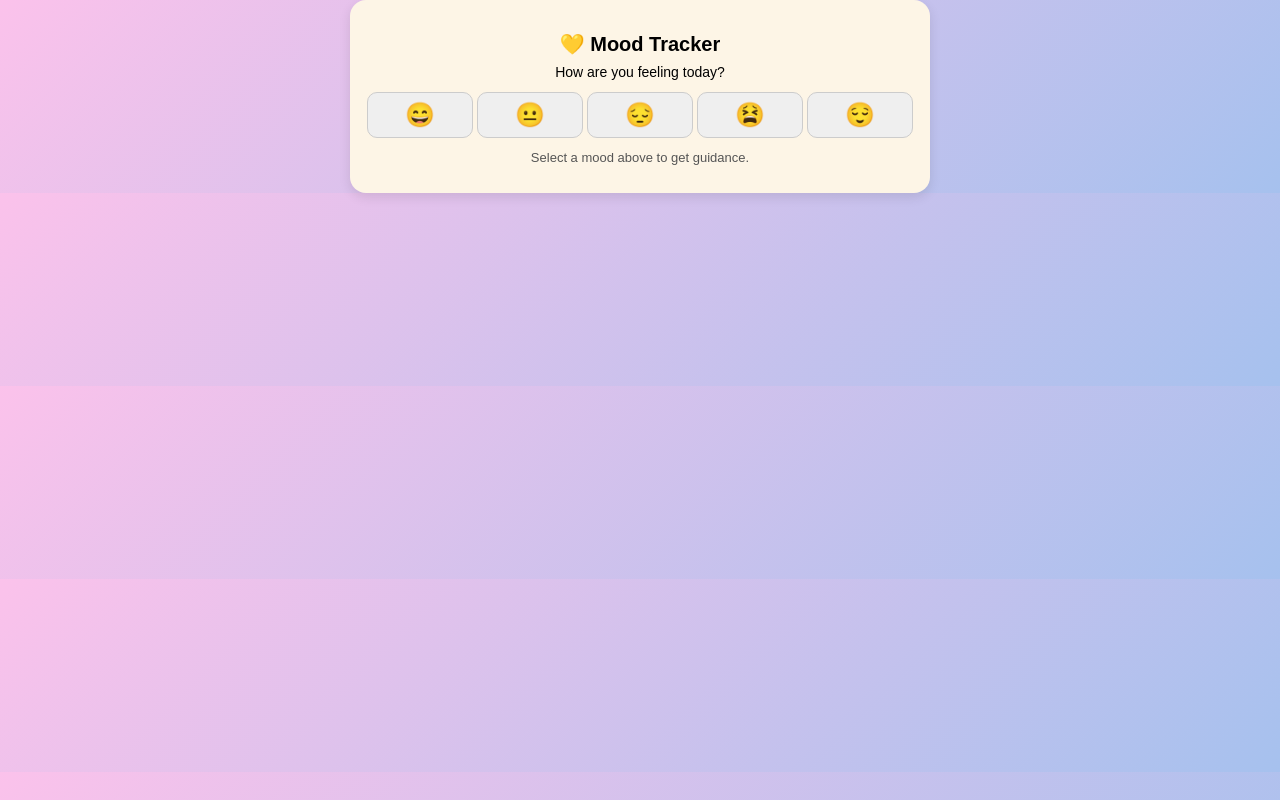
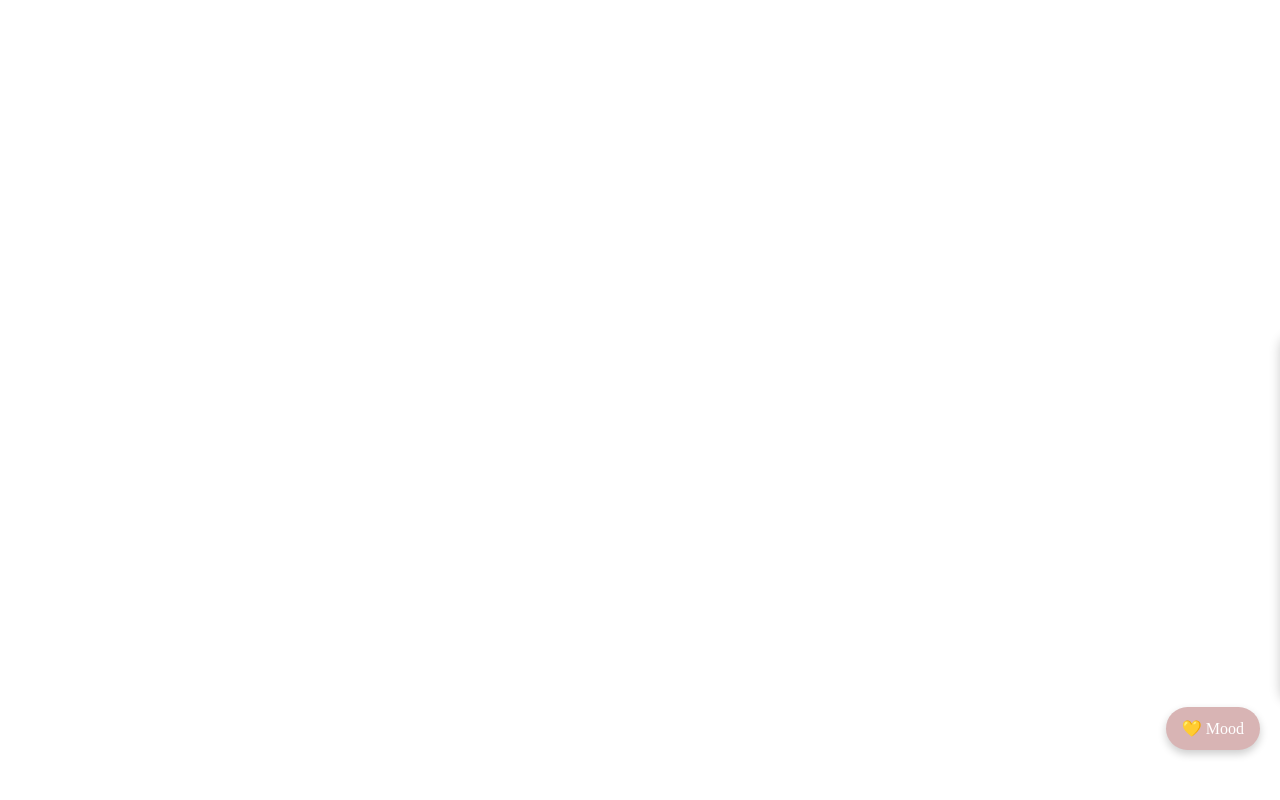
Before and after one commit to angras2881/heartbuddha-bot, a plain HTML site: page mood.html in a window 1280 px wide. Drawn offline with Linux system fonts and the light colour scheme.

Commit message:
Update mood.html

```diff
--- a/mood.html
+++ b/mood.html
@@ -1,44 +1,51 @@
+
+
 <!DOCTYPE html>
 <html lang="en">
 <head>
 <meta charset="UTF-8">
 <meta name="viewport" content="width=device-width, initial-scale=1.0">
-<title>HeartBuddha Compact Mood Tracker</title>
+<title>HeartBuddha Floating Mood Tracker</title>
 <style>
-  body {
-    margin: 0;
-    font-family: sans-serif;
-    background: linear-gradient(135deg, #FBC2EB, #A6C1EE);
-    display: flex;
-    justify-content: center;
-    align-items: center;
-    height: 100%;
-  }
-  .container {
-    max-width: 550px;
-    width: 90%;
-    background: white;
-    padding: 12px; /* reduced padding */
-    border-radius: 16px;
-    text-align: center;
-    box-shadow: 0 4px 12px rgba(0,0,0,0.1);
-  }
-  .container {
-    background: #fdf5e6; /* light cream, matches homepage */
-    padding: 15px;
-    border-radius: 16px;
-    text-align: center;
-    box-shadow: 0 4px 12px rgba(0,0,0,0.1);
+/* Floating button */
+#mood-btn-toggle {
+  position: fixed;
+  right: 20px;
+  bottom: 50px;
+  background: #d8b4b4;
+  color: white;
+  padding: 12px 16px;
+  border-radius: 30px;
+  cursor: pointer;
+  box-shadow: 0 4px 8px rgba(0,0,0,0.2);
+  z-index: 9999;
+  font-size: 16px;
 }
 
-  h2 {
-    margin-bottom: 8px;
-    font-size: 20px;
+/* Sliding panel */
+#mood-panel {
+  position: fixed;
+  right: -360px; /* hidden initially */
+  bottom: 100px;
+  width: 340px;
+  max-width: 90%;
+  height: 350px;
+  background: #fdf5e6; /* cream to match homepage */
+  border-radius: 16px;
+  box-shadow: 0 4px 12px rgba(0,0,0,0.2);
+  transition: right 0.3s ease;
+  z-index: 9998;
+  overflow: hidden;
+  padding: 10px;
 }
-  p {
-    margin: 5px 0;
-    font-size: 14px;
+
+/* Panel container */
+#mood-panel .container {
+  padding: 10px;
+  text-align: center;
 }
+
+/* Mood buttons */
 .mood-buttons {
   display: flex;
   justify-content: space-between;
@@ -48,7 +55,7 @@
 .mood-btn {
   flex: 1 1 auto;
   font-size: 24px;
-    padding: 8px;
+  padding: 6px;
   margin: 2px;
   border-radius: 10px;
   border: 1px solid #ccc;
@@ -59,20 +66,29 @@
   transform: scale(1.15);
   box-shadow: 0 3px 8px rgba(0,0,0,0.2);
 }
+
+/* Feedback text */
 #feedback {
   margin-top: 10px;
   font-size: 13px;
   color: #555;
-    min-height: 28px;
+  min-height: 40px;
   line-height: 1.3;
 }
 
-  @media(max-width:500px){
-    .mood-buttons { flex-wrap: wrap; }
+/* Panel visible */
+#mood-panel.open {
+  right: 20px;
 }
 </style>
 </head>
 <body>
+
+<!-- Floating Button -->
+<div id="mood-btn-toggle">💛 Mood</div>
+
+<!-- Mood Panel -->
+<div id="mood-panel">
   <div class="container">
     <h2>💛 Mood Tracker</h2>
     <p>How are you feeling today?</p>
@@ -85,10 +101,18 @@
     </div>
     <div id="feedback">Select a mood above to get guidance.</div>
   </div>
+</div>
 
 <script>
+// Toggle panel open/close
+const panel = document.getElementById('mood-panel');
+const toggleBtn = document.getElementById('mood-btn-toggle');
+toggleBtn.addEventListener('click', () => {
+  panel.classList.toggle('open');
+});
+
+// Mood responses
 const feedbackEl = document.getElementById('feedback');
-
 const moodResponses = {
   happy: ["Awesome! Keep riding this positive energy.","Take a moment to smile and savor it!"],
   neutral: ["A neutral day is okay—observe your thoughts mindfully.","Try a short 1-minute breathing exercise to refresh."],
@@ -97,6 +121,7 @@ const moodResponses = {
   calm: ["Wonderful! Maintain this calm with mindful breathing.","You can journal your thoughts for a few minutes."]
 };
 
+// Mood button click
 document.querySelectorAll('.mood-btn').forEach(btn => {
   btn.addEventListener('click', () => {
     const mood = btn.getAttribute('data-mood');
@@ -106,5 +131,6 @@ document.querySelectorAll('.mood-btn').forEach(btn => {
   });
 });
 </script>
+
 </body>
 </html>
```
Lines whose indentation alone changed are shown as unchanged.
